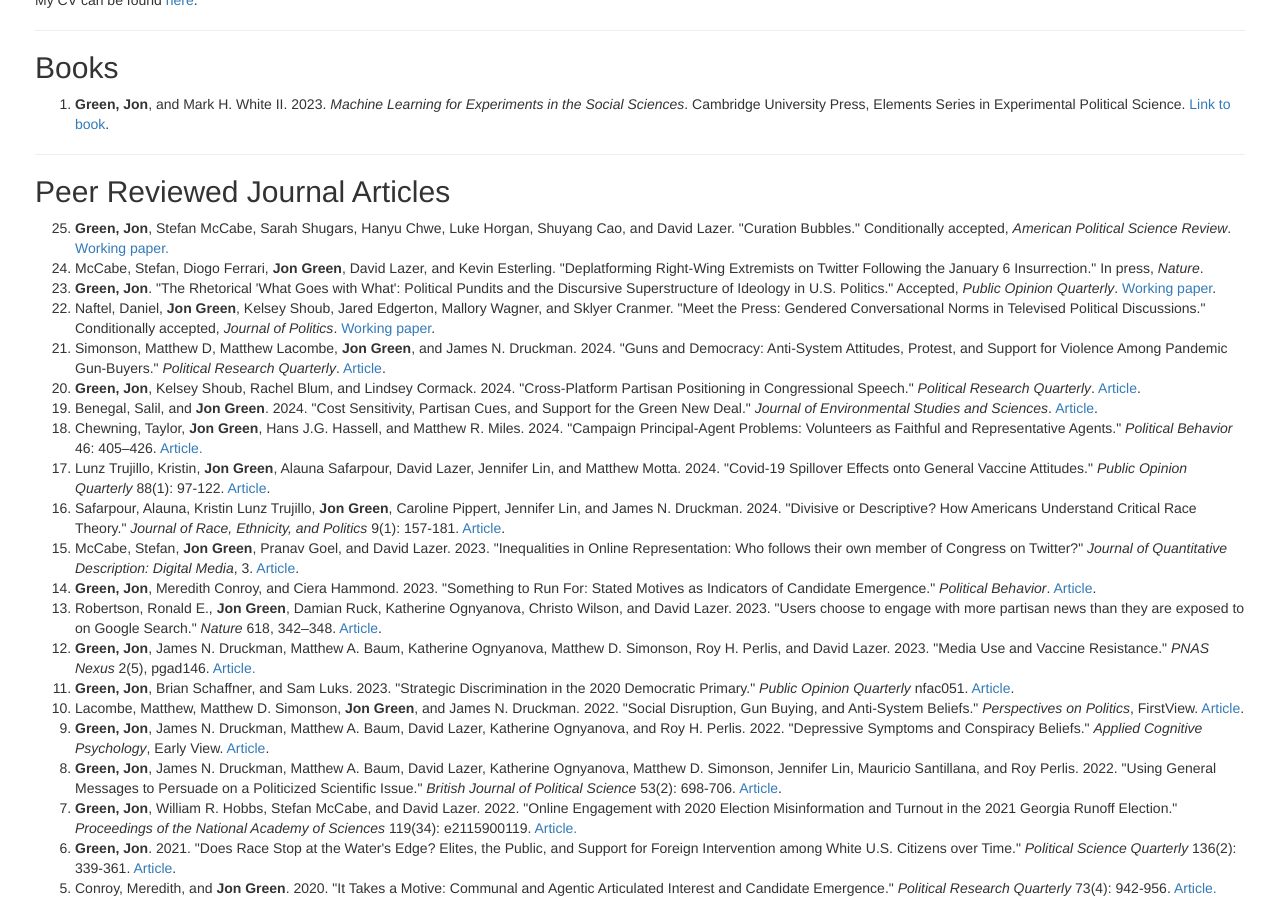
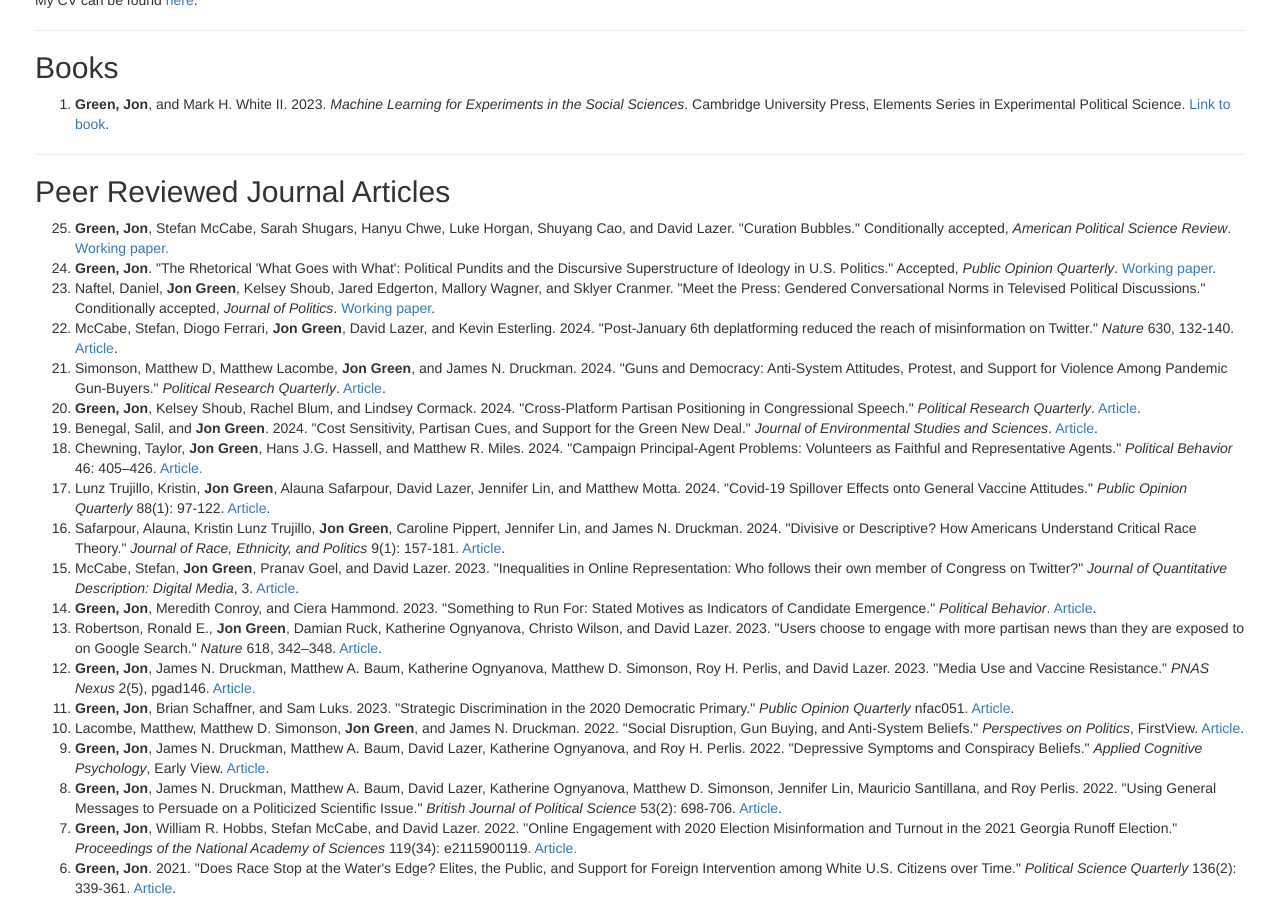
Before and after one commit to jgreen4919/jgreen4919.github.io, a Jekyll site: the page index.html, which Jekyll copies as it is, in a window 1280 px wide and 900 px high, scrolled down 641 px. Built offline with Jekyll 4.4.1, drawn with Linux system fonts in a browser that asks for light colours.

Commit message:
deplatforming

```diff
--- a/index.html
+++ b/index.html
@@ -43,10 +43,9 @@ the <i>American Political Science Review</i>, the <i>Journal of Politics</i>, th
     <ol reversed>
 
     <li> <strong>Green, Jon</strong>, Stefan McCabe, Sarah Shugars, Hanyu Chwe, Luke Horgan, Shuyang Cao, and David Lazer. "Curation Bubbles." Conditionally accepted, <i>American Political Science Review</i>. <a href="https://osf.io/vbwer/"> Working paper.</a></li>
-    <li> McCabe, Stefan, Diogo Ferrari, <strong>Jon Green</strong>, David Lazer, and Kevin Esterling. "Deplatforming Right-Wing Extremists on Twitter Following the January 6 Insurrection." In press, <i>Nature</i>.</li>
-
 <li> <strong>Green, Jon</strong>. "The Rhetorical 'What Goes with What': Political Pundits and the Discursive Superstructure of Ideology in U.S. Politics." Accepted, <i>Public Opinion Quarterly</i>. <a href="https://osf.io/vwqnf">Working paper</a>.</li>
     <li>Naftel, Daniel, <strong>Jon Green</strong>, Kelsey Shoub, Jared Edgerton, Mallory Wagner, and Sklyer Cranmer. "Meet the Press: Gendered Conversational Norms in Televised Political Discussions." Conditionally accepted, <i>Journal of Politics</i>. <a href="https://osf.io/my8us/">Working paper</a>.</li>
+    <li> McCabe, Stefan, Diogo Ferrari, <strong>Jon Green</strong>, David Lazer, and Kevin Esterling. 2024. "Post-January 6th deplatforming reduced the reach of misinformation on Twitter." <i>Nature</i> 630, 132-140.</li> <a href="https://www.nature.com/articles/s41586-024-07524-8">Article</a>.
     <li>Simonson, Matthew D, Matthew Lacombe, <strong>Jon Green</strong>, and James N. Druckman. 2024. "Guns and Democracy: Anti-System Attitudes, Protest, and Support for Violence Among Pandemic Gun-Buyers." <i>Political Research Quarterly</i>. <a href="https://journals.sagepub.com/doi/10.1177/10659129241249662">Article</a>.</li>
 <li> <strong>Green, Jon</strong>, Kelsey Shoub, Rachel Blum, and Lindsey Cormack. 2024. "Cross-Platform Partisan Positioning in Congressional Speech." <i>Political Research Quarterly</i>. <a href="https://journals.sagepub.com/doi/10.1177/10659129241236685">Article</a>.</li>
   <li>Benegal, Salil, and <strong>Jon Green</strong>. 2024. "Cost Sensitivity, Partisan Cues, and Support for the Green New Deal." <i>Journal of Environmental Studies and Sciences</i>. <a href="https://link.springer.com/article/10.1007/s13412-024-00897-2">Article</a>.</li>
```
Also changed, not shown: 4 other files.
